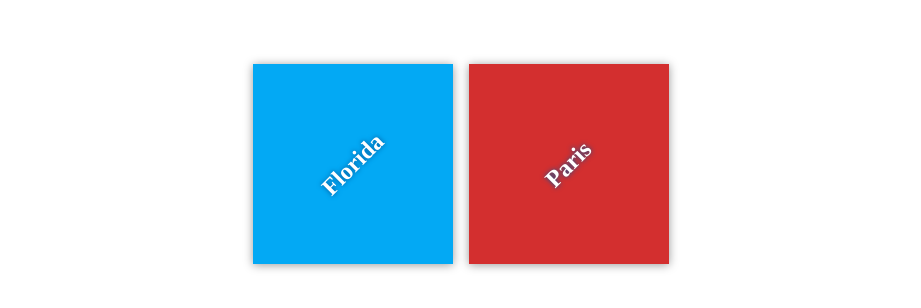
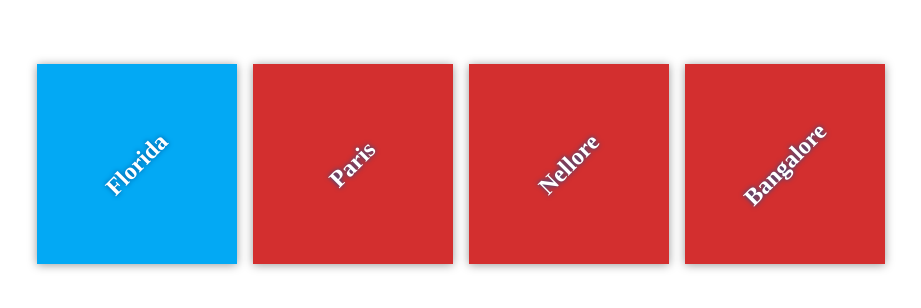
Before and after one commit to sivapratap0505/my-travel-plans, a plain HTML site: page index.html in a window 1280 px wide. Shown: the part 236-544 px from the top of the page, without its empty margins (179-1100 px from the left). Drawn offline with Linux system fonts and the light colour scheme.

Commit message:
Added Cities

```diff
--- a/index.html
+++ b/index.html
@@ -17,6 +17,14 @@
             <div class="destination" id="paris">
                 <h2>Paris</h2>
             </div>
+
+            <div class="destination" id="paris">
+                <h2>Nellore</h2>
+            </div>
+
+            <div class="destination" id="paris">
+                <h2>Bangalore</h2>
+            </div>
         </div>
     </div>
 
```
